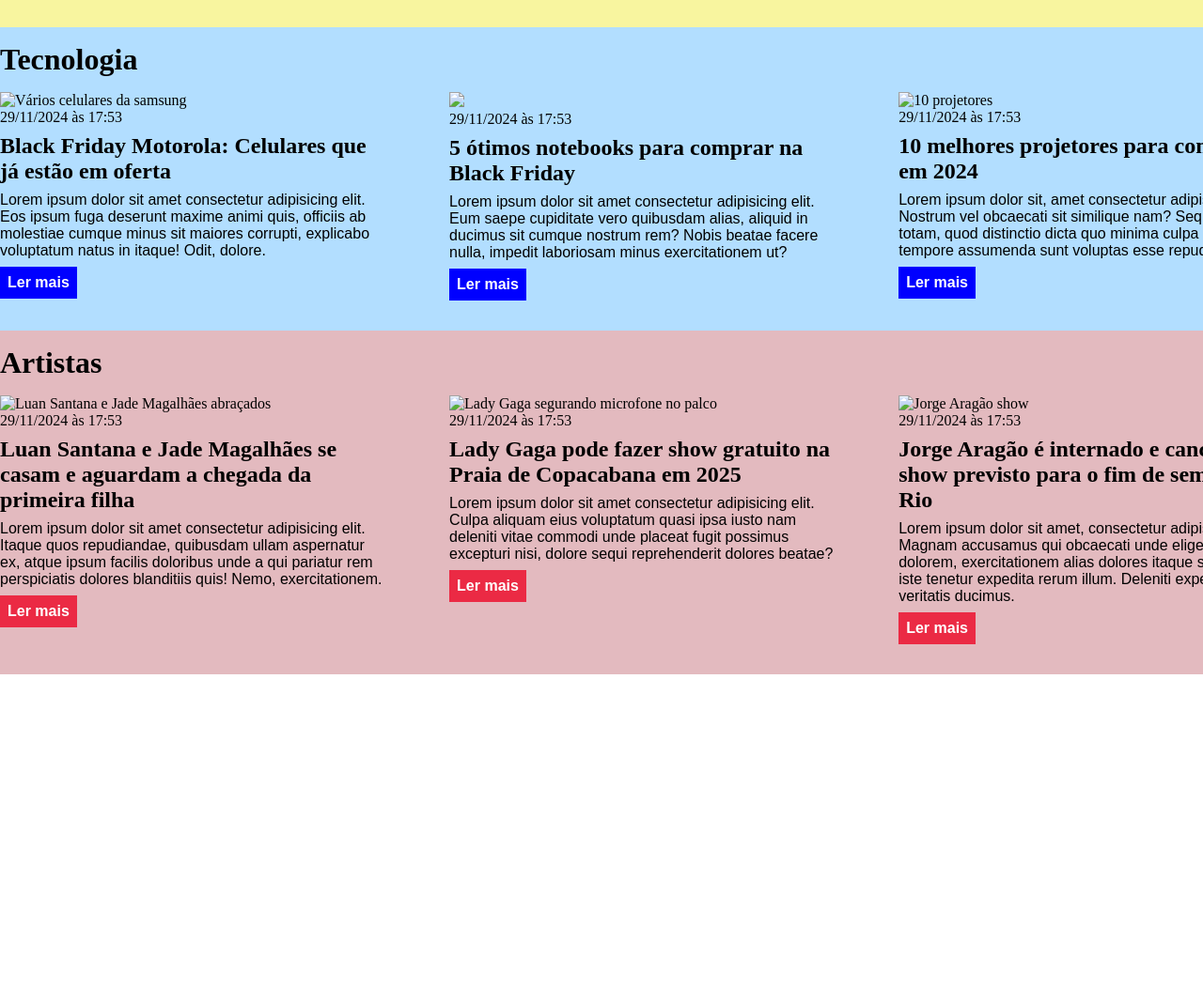
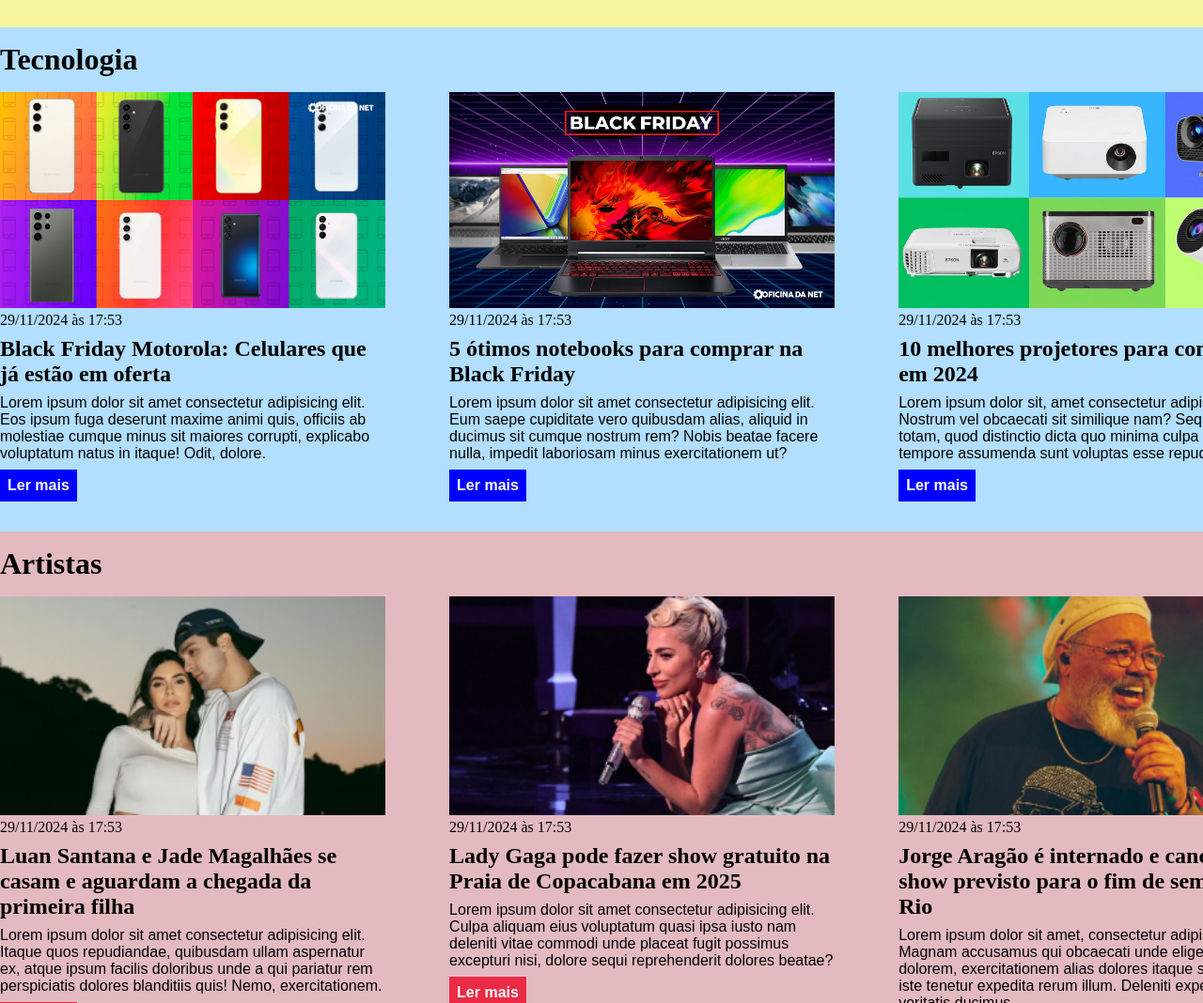
Before and after one commit to Rennan-dias/curso_ebac_frontend, a plain HTML site: page css/index.html in a window 1280 px wide. Shown: the part 1684-2752 px from the top of the page at 94% size. Before the commit the page ends 2402 px from the top, so only its background shows below. Drawn offline with Linux system fonts and the light colour scheme; the site is published under a folder, as on GitHub Pages, so addresses that start at the root find nothing.

Commit message:
Repondo os arquivos corretamente

```diff
--- a/css/index.html
+++ b/css/index.html
@@ -125,7 +125,7 @@
             <h2>Tecnologia</h2>
             <div class="articles">
                 <article>
-                    <img src="/imagens/Celulares-samsung.jpg" alt="Vários celulares da samsung" />
+                    <img src="./imagens/Celulares-samsung.jpg" alt="Vários celulares da samsung" />
                     <header>
                         <time>29/11/2024 às 17:53</time>
                     </header>
@@ -136,7 +136,7 @@
                     <a href="#" title="Leia a notícia completa">Ler mais</a>
                 </article>
                 <article>
-                    <img src="/imagens/Notebooks.jpg"5 notebooks de marcas diferentes">
+                    <img src="./imagens/Notebooks.jpg"5 notebooks de marcas diferentes">
                     <header>
                         <time>29/11/2024 às 17:53</time>
                     </header>
@@ -147,7 +147,7 @@
                     <a href="#" title="Leia a notícia completa">Ler mais</a>
                 </article>
                 <article>
-                    <img src="/imagens/projetores.jpg" alt="10 projetores">
+                    <img src="./imagens/projetores.jpg" alt="10 projetores">
                     <header>
                         <time>29/11/2024 às 17:53</time>
                     </header>
@@ -165,7 +165,7 @@
             <h2>Artistas</h2>
             <div class="articles">
                 <article>
-                    <img src="/imagens/Luan-Jade.jpg" alt="Luan Santana e Jade Magalhães abraçados">
+                    <img src="./imagens/Luan-Jade.jpg" alt="Luan Santana e Jade Magalhães abraçados">
                     <header>
                         <time>29/11/2024 às 17:53</time>
                     </header>
@@ -176,7 +176,7 @@
                     <a href="#" title="Leia a notícia completa">Ler mais</a>
                 </article>
                 <article>
-                    <img src="/imagens/Lady-Gaga.jpg" alt="Lady Gaga segurando microfone no palco">
+                    <img src="./imagens/Lady-Gaga.jpg" alt="Lady Gaga segurando microfone no palco">
                     <header>
                         <time>29/11/2024 às 17:53</time>
                     </header>
@@ -187,7 +187,7 @@
                     <a href="#" title="Leia a notícia completa">Ler mais</a>
                 </article>
                 <article>
-                    <img src="/imagens/Jorge.jpg" alt="Jorge Aragão show">
+                    <img src="./imagens/Jorge.jpg" alt="Jorge Aragão show">
                     <header>
                         <time>29/11/2024 às 17:53</time>
                     </header>
```
